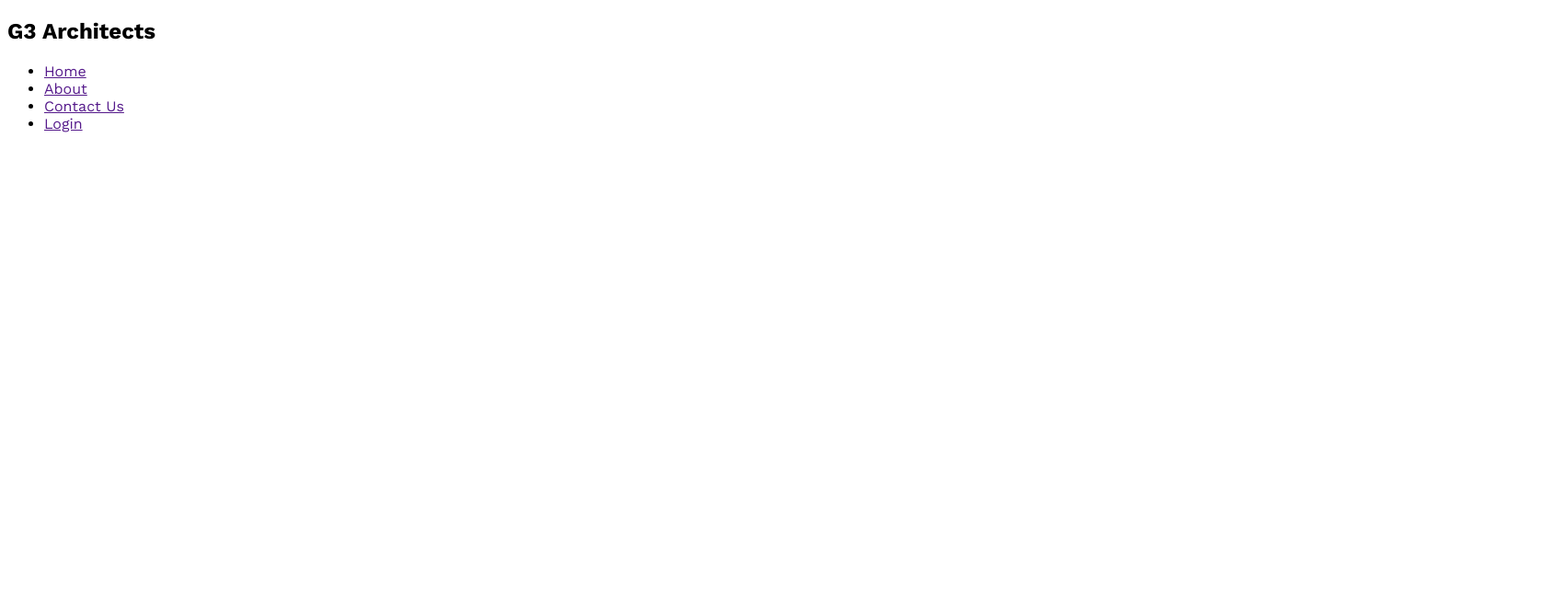
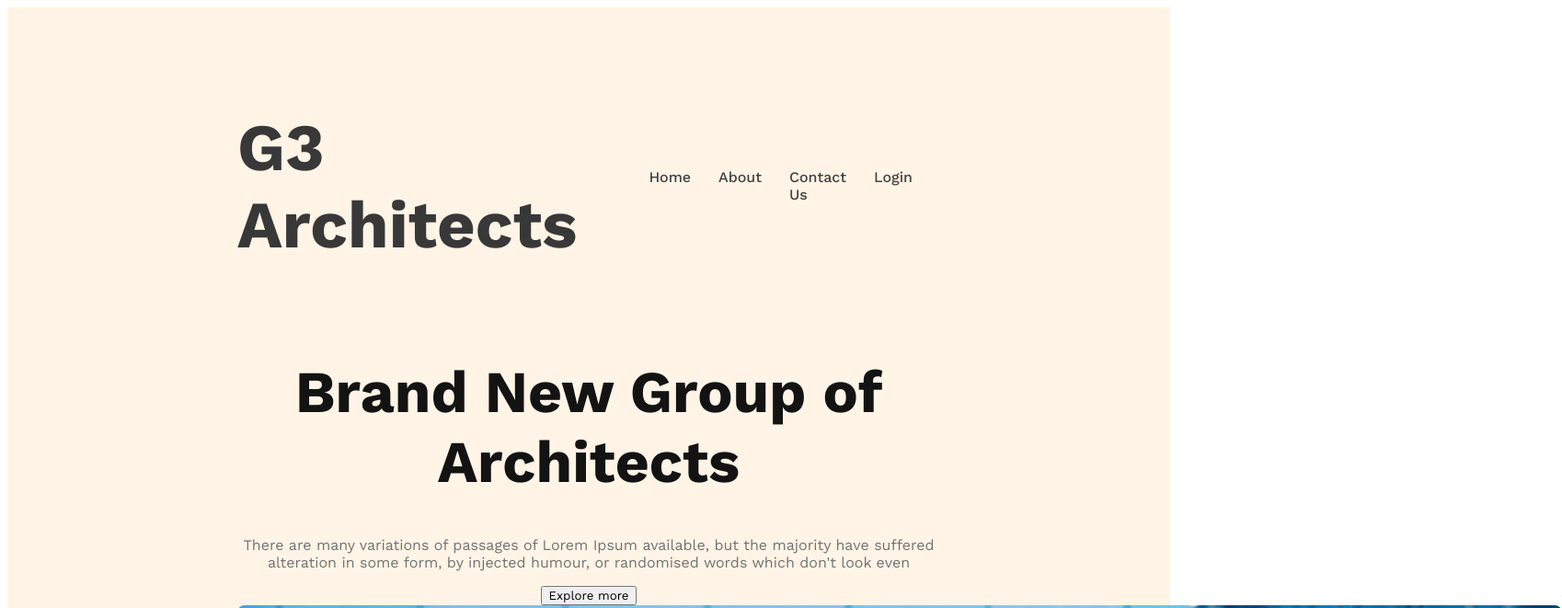
Before and after one commit to akterhossainctg/g3-architect-resources, a plain HTML site: page index.html in a window 1280 px wide. Shown: the top 661 px of the page at 92% size, 1698 px wide, since content can reach past the window. Drawn offline with nearby package versions, Linux system fonts and the light colour scheme.

Commit message:
banner-contant-added

```diff
--- a/index.html
+++ b/index.html
@@ -8,7 +8,7 @@
 </head>
 <body>
     <header>
-        <nav>
+        <nav class="nav-title">
             <h2>G3 Architects</h2>
             <ul><li><a href="">Home</a></li>
             <li><a href="">About</a></li>
@@ -16,6 +16,15 @@
             <li><a href="">Login</a></li>
         </ul>
         </nav>
+        <div class="banner">
+            <div class="banner-contant">
+                <h1 class="banner-title">Brand New
+                    Group of Architects</h1>
+                    <p class="banner-description">There are many variations of passages of Lorem Ipsum available, but the majority have suffered alteration in some form, by injected humour, or randomised words which don't look even</p>
+                    <button class="btn-primay">Explore more</button>
+            </div>
+                <img src="./images/banner.png" alt="">
+        </div>
 
     </header>
     <main>
--- a/styles/index.css
+++ b/styles/index.css
@@ -4,3 +4,55 @@
     font-family: 'open sans', sans-serif;
     font-family: 'Work Sans', sans-serif;
 }
+/* header related styles */
+
+header{
+    background: rgba(255, 144, 14, 0.10);
+    padding: 50px 250px;
+
+}
+nav{
+    display: flex;
+    justify-content: space-between;
+    align-items: center;
+
+}
+.nav-title{
+    font-size: 3rem;
+    font-weight: 700;
+    color: #383838;
+
+}
+nav>ul{
+    display: flex;
+}
+nav li{
+    list-style: none;
+    margin-right: 30px;
+    font-weight: 500;
+    font-size: 1rem;
+
+}
+nav li a{
+    text-decoration: none;
+    color: #424242;
+
+
+
+}
+/* banner styles */
+.banner-contant{
+    max-width: 800px;
+    text-align: center;
+    margin: 0 auto;
+
+
+}
+.banner-title{
+    font-size: 4rem;
+    font-weight: 700px;
+    color: #131313;
+}
+.banner-description{
+    color: #727272;
+}
```
